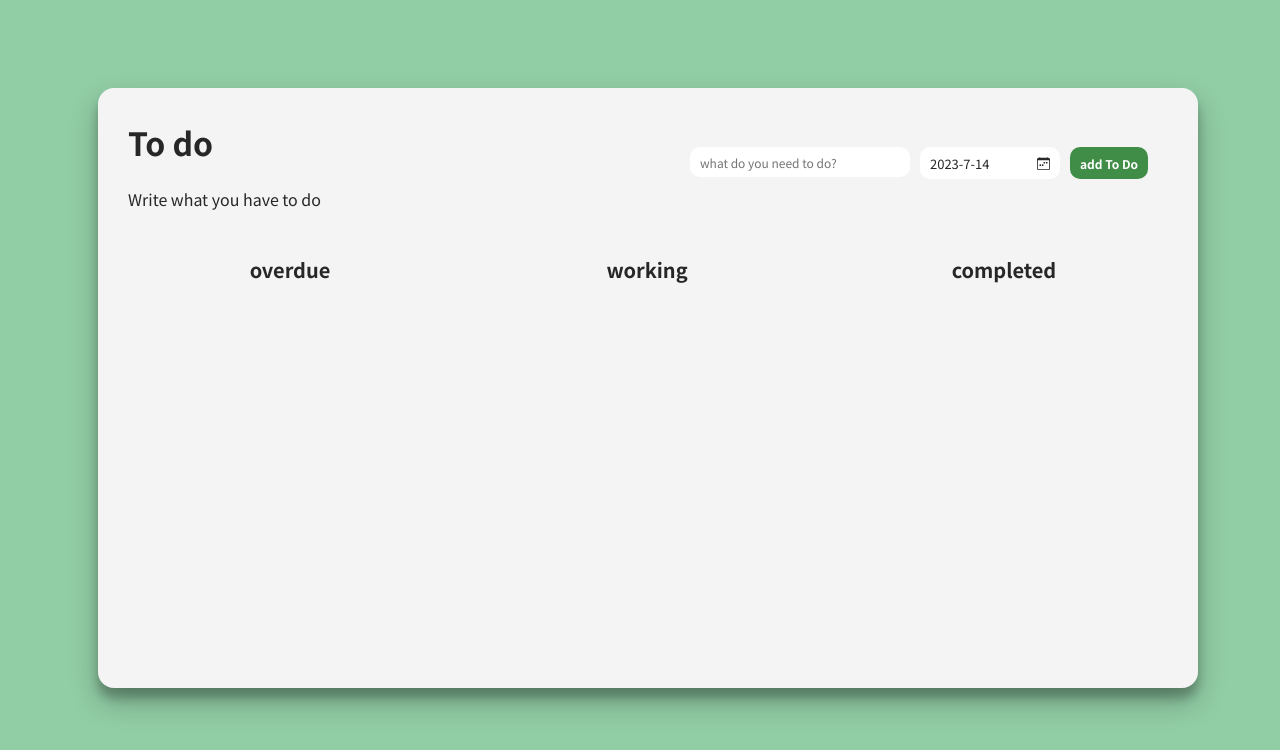
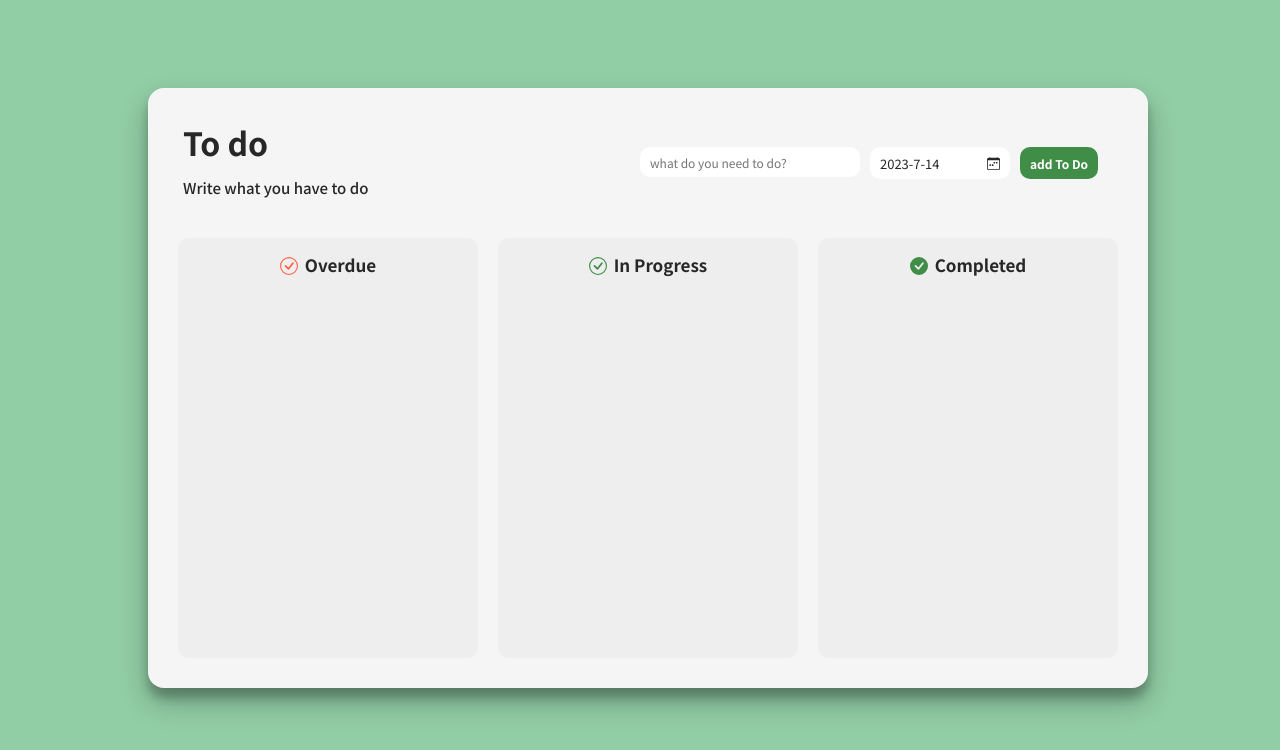
Before and after one commit to JIMIN1020/todo-app, a React (Create React App) app: page / in a window 1280 px wide. Shown: the top 750 px of the page. Built offline with nearby package versions, Linux system fonts and the light colour scheme.

Commit message:
#5 타이틀 스타일링

```diff
--- a/src/App.css
+++ b/src/App.css
@@ -14,10 +14,10 @@ body {
 }
 
 .box {
-  width: 1100px;
+  width: 1000px;
   height: 600px;
 
-  background-color: rgb(244, 244, 244);
+  background-color: rgb(245, 245, 245);
   border-radius: 1rem;
 
   margin: auto;
@@ -37,13 +37,21 @@ body {
 }
 
 .box-bottom {
-  width: 100%;
+  width: 94%;
   height: 450px;
 
   display: flex;
   flex-direction: row;
+  justify-content: space-between;
 }
 
 .title {
-  padding: 10px 30px;
+  padding-left: 35px;
+  padding-top: 10px;
 }
+
+.title h4 {
+  margin-top: -10px;
+  font-size: 15px;
+  font-weight: 450;
+}
--- a/src/App.js
+++ b/src/App.js
@@ -60,7 +60,7 @@ function App() {
         <div className="box-top">
           <div className="title">
             <h1>To do</h1>
-            <p>Write what you have to do</p>
+            <h4>Write what you have to do</h4>
           </div>
           <InputForm
             value={value}
@@ -71,9 +71,9 @@ function App() {
           />
         </div>
         <div className="box-bottom">
-          <ToDos title={"overdue"} todo={todo} setTodo={setTodo} />
-          <ToDos title={"working"} todo={todo} setTodo={setTodo} />
-          <ToDos title={"completed"} todo={todo} setTodo={setTodo} />
+          <ToDos title={"Overdue"} todo={todo} setTodo={setTodo} />
+          <ToDos title={"In Progress"} todo={todo} setTodo={setTodo} />
+          <ToDos title={"Completed"} todo={todo} setTodo={setTodo} />
         </div>
       </div>
     </div>
--- a/src/components/ToDo.js
+++ b/src/components/ToDo.js
@@ -12,7 +12,13 @@ export const ToDo = ({ todo, handleClick, handleCheck, overdue }) => {
             onChange={() => handleCheck(todo.id)}
           />
           <div className={styles.icon}>
-            {todo.completed ? <BsCheckCircleFill /> : <BsCheckCircle />}
+            {todo.completed ? (
+              <BsCheckCircleFill />
+            ) : overdue ? (
+              <BsCheckCircle style={{ color: "tomato" }} />
+            ) : (
+              <BsCheckCircle />
+            )}
           </div>
         </label>
 
--- a/src/components/ToDo.module.css
+++ b/src/components/ToDo.module.css
@@ -1,7 +1,7 @@
 .todo {
   background-color: white;
-  width: 270px;
-  height: 70px;
+  width: 250px;
+  height: 60px;
   border-radius: 1rem;
   margin: 10px auto;
 
@@ -15,7 +15,7 @@
 }
 
 .todo:hover {
-  box-shadow: 0 14px 28px rgba(0, 0, 0, 0.25), 0 10px 10px rgba(0, 0, 0, 0.22);
+  box-shadow: 2px 4px 10px rgba(0, 0, 0, 0.25), 2px 4px 10px rgba(0, 0, 0, 0.22);
 }
 
 .checkbox {
--- a/src/components/ToDos.js
+++ b/src/components/ToDos.js
@@ -2,6 +2,7 @@ import React from "react";
 import styles from "./ToDos.module.css";
 import { ToDo } from "./ToDo.js";
 import { STORAGE_KEY } from "../App";
+import { BsCheckCircleFill, BsCheckCircle, BsXLg } from "react-icons/bs";
 
 export const ToDos = ({ title, todo, setTodo }) => {
   /* --------------- todo 삭제 처리 --------------- */
@@ -26,10 +27,13 @@ export const ToDos = ({ title, todo, setTodo }) => {
 
   /* --------------- title에 맞게 렌더링 --------------- */
   switch (title) {
-    case "completed":
+    case "Completed":
       return (
         <div className={styles.todoBox}>
-          <h2>{title}</h2>
+          <div className={styles.title}>
+            <BsCheckCircleFill className={styles.iconFill} />
+            <h2>{title}</h2>
+          </div>
           <div className={styles.todoList}>
             {todo.map((todoData) => {
               if (todoData.completed) {
@@ -48,10 +52,13 @@ export const ToDos = ({ title, todo, setTodo }) => {
           </div>
         </div>
       );
-    case "overdue":
+    case "Overdue":
       return (
         <div className={styles.todoBox}>
-          <h2>{title}</h2>
+          <div className={styles.title}>
+            <BsCheckCircle className={styles.iconRed} />
+            <h2>{title}</h2>
+          </div>
           <div className={styles.todoList}>
             {todo.map((todoData) => {
               if (
@@ -74,10 +81,13 @@ export const ToDos = ({ title, todo, setTodo }) => {
           </div>
         </div>
       );
-    case "working":
+    case "In Progress":
       return (
         <div className={styles.todoBox}>
-          <h2>{title}</h2>
+          <div className={styles.title}>
+            <BsCheckCircle className={styles.icon} />
+            <h2>{title}</h2>
+          </div>
           <div className={styles.todoList}>
             {todo.map((todoData) => {
               if (
--- a/src/components/ToDos.module.css
+++ b/src/components/ToDos.module.css
@@ -1,21 +1,52 @@
 .todoBox {
-  width: 30%;
-  height: 52vh;
-  margin-left: 27px;
+  width: 300px;
+  height: 420px;
 
   display: block;
-  border-radius: 5px;
+  border-radius: 10px;
 
   overflow-y: hidden;
+  background-color: rgba(219, 219, 219, 0.282);
+}
+
+.title {
+  display: flex;
+  align-items: center;
+  justify-content: center;
+}
+
+.icon {
+  width: 18px;
+  height: 18px;
+  margin-right: 7px;
+  color: #3f8d46;
+  margin-top: 2px;
+}
+
+.iconFill {
+  width: 18px;
+  height: 18px;
+  margin-right: 7px;
+  color: #3f8d46;
+  margin-top: 2px;
+}
+
+.iconRed {
+  width: 18px;
+  height: 18px;
+  margin-right: 7px;
+  color: tomato;
+  margin-top: 2px;
 }
 
 .todoBox h2 {
   text-align: center;
-  font-size: 20px;
+  font-size: 17px;
 }
 
 .todoList {
-  height: 45vh;
+  height: 44vh;
+  margin-top: -8px;
   overflow-y: scroll;
 }
 
```
